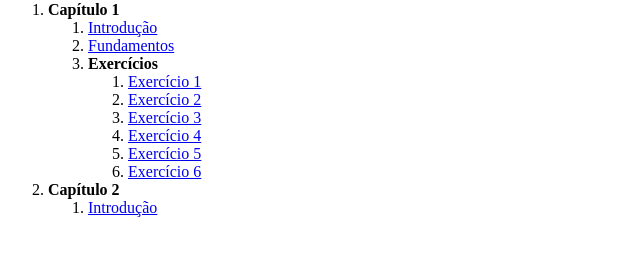
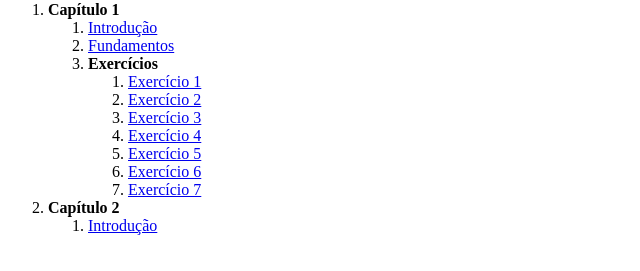
Before and after one commit to IgMnT/curso, a plain HTML site: page index.html in a window 1280 px wide. Shown: the part 79-350 px from the top of the page, without its empty margins (0-640 px from the left). Drawn offline with Linux system fonts and the light colour scheme.

Commit message:
Update index.html

```diff
--- a/index.html
+++ b/index.html
@@ -22,6 +22,8 @@
                         <li><a href="capitulo1/exercicios/ex4.html">Exercício 4</a></li>
                         <li><a href="capitulo1/exercicios/ex5.html">Exercício 5</a></li>
                         <li><a href="capitulo1/exercicios/ex6.html">Exercício 6</a></li>
+                        <li><a href="capitulo1/exercicios/ex7.html">Exercício 7</a></li>
+
                     </ol>
                 </li>
             </ol>
```
